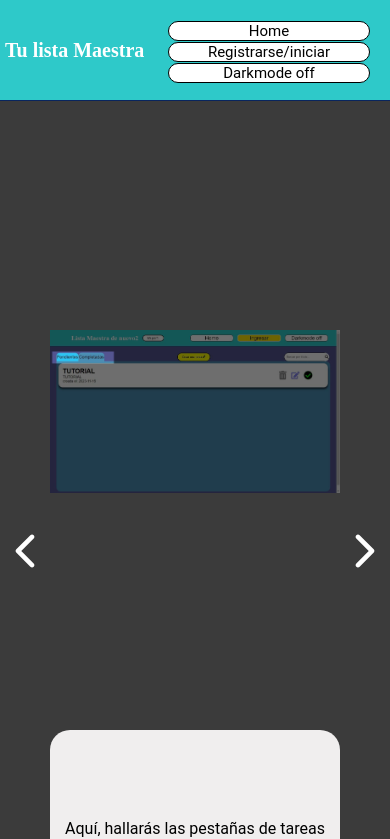
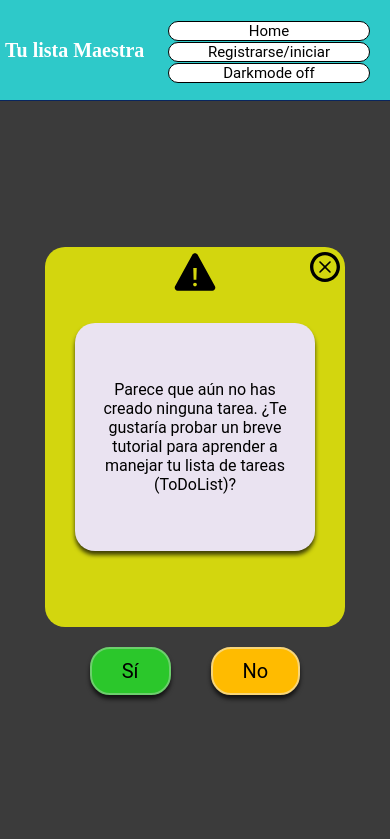
Before and after one commit to jullianjul/ToDoListWithAPI, a React (Vite) app: page /ToDoList/Carousel in a window 390 px wide. Shown: the top 839 px of the page. Built offline with nearby package versions, Linux system fonts and the light colour scheme; a web font is replaced by a local one.

Commit message:
se termino la elaboración del tutorial del ToDoList tanto el responsive como la logica implementandolo en los componentes de todolistfunctions

```diff
--- a/src/Todolistappfunctions/Firsttimetutorial.css
+++ b/src/Todolistappfunctions/Firsttimetutorial.css
@@ -1,3 +1,17 @@
+.exitcarousel{
+    display: flex;
+    justify-content: end;
+    height: 0.0003px;
+}
+.exiticontranslate{
+    margin-right: 10px;
+    margin-top: 10px;
+    font-size: 60px;
+    color: red;
+}
+.exiticontranslate:hover{
+    color: rgb(216, 65, 65);
+}
 .carousel-container-ALL{
     background-color: rgba(0, 0, 0, 0.768);
     height: 90vh;
@@ -38,9 +52,31 @@
     display: flex;
     justify-content: center;
     align-items: center;
+    flex-direction: column;
     text-align: center;
     font-size: 20px;
     padding: 20px;
+}
+.carousel-slide-btn{
+    height: 0.00003px;
+    display: flex;
+    justify-content: center;
+}
+.carousel-slide-btn-btn{
+    transform: translateY(-50px);
+    z-index: 3;
+    background-color: rgb(89, 224, 61);
+    padding: 20px;
+    display: flex;
+    justify-content: center;
+    align-items: center;
+    border-radius: 20px;
+    border: solid 2px rgb(43, 255, 0);
+    box-shadow: 0px 4px 8px rgba(78, 197, 54, 0.7);
+    cursor: pointer;
+}
+.carousel-slide-btn-btn:hover{
+    background-color: rgb(77, 185, 56);
 }
 .Slideimg {
     height: 100%;
@@ -96,4 +132,25 @@
     .carousel-container-ALL{
         height: 108vh;
     }
+    .carousel-slide-btn{
+        height: 30px;
+        display: flex;
+        justify-content: center;
+        background-color: rgba(0, 0, 0, 0.768);
+    }
+    .carousel-slide-btn-btn{
+        transform: translateY(0px);
+        z-index: 3;
+        padding: 10px 20px;
+        display: flex;
+        justify-content: center;
+        align-items: center;
+    }
 }
+.dissapearb0, .dissapearf4{
+    color: rgba(41, 41, 41);
+    cursor: auto;
+}
+.dissapearb0:hover, .dissapearf4:hover{
+    color: rgba(41, 41, 41);
+}
--- a/src/Todolistappfunctions/Firsttimetutorial.jsx
+++ b/src/Todolistappfunctions/Firsttimetutorial.jsx
@@ -8,8 +8,22 @@ import Carousel4thimg from '../../img/Carousel4thimg.jpg'
 import Carousel5thimg from '../../img/Carousel5thimg.jpg'
 import { IoIosArrowBack } from "react-icons/io";
 import { IoIosArrowForward } from "react-icons/io";
+import { useTodoContext } from '../Context/Todolistcontext';
+import { Modalfirsttimetutorial } from './Todomodals/Modalfirsttime';
+import { TiDeleteOutline } from "react-icons/ti";
 
 export const Firsttimetutorial = () => {
+  const {itsfirsttime,setItsFirstTime, } = useTodoContext();
+  const [modalhandler,setModalHandler]=useState(true)
+  const handlecancel = ()=>{
+    setItsFirstTime({
+      ...itsfirsttime,
+      tutorial:false,
+    });
+  }
+  const handlecontinue = ()=>{
+    setModalHandler(false);
+  }
   const [slides] = useState([
     {
       imageUrl: Carousel1stimg,
@@ -30,6 +44,7 @@ export const Firsttimetutorial = () => {
     {
       imageUrl: Carousel5thimg,
       description: 'Estos son los botones relacionados con tus tareas. A través de ellos, puedes realizar las siguientes acciones: eliminar tareas, actualizar el contenido de una tarea (funciona similar al crear tareas) y marcar como completada la tarea que desees.',
+      btn:'Finalizar tutorial'
     },
     // Agrega más objetos para más slides
   ]);
@@ -46,10 +61,15 @@ export const Firsttimetutorial = () => {
 
   return (
     <>
+    {modalhandler ?(<Modalfirsttimetutorial oncancel={handlecancel} oncontinue={handlecontinue}/>)     :      (
+         <>
+         <div className='exitcarousel exiticon'>
+            <TiDeleteOutline onClick={handlecancel} className='exiticontranslate'/>
+         </div>
           <div className='carousel-container-ALL'>
           <div className="carousel-container-firsttime">
-            <div className='Arrow back_container'>
-            <p onClick={handlePrevSlide}><IoIosArrowBack/></p>
+              <div className={'Arrow back_container'+' dissapearb'+currentSlide}>
+              <p onClick={currentSlide==0?null:handlePrevSlide} ><IoIosArrowBack/></p>
               </div>
                   {/* Mostrar el contenido del slide actual */}
                   <div className={`carousel-slide ${slides[currentSlide].imageUrl}`}>
@@ -63,12 +83,21 @@ export const Firsttimetutorial = () => {
                       <div className='description-container'>
                         <p>{slides[currentSlide].description}</p>
                       </div>
+
                   </div>
-            <div className='Arrow forward_container'>
-                  <p onClick={handleNextSlide}><IoIosArrowForward/></p>
+              <div className={'Arrow forward_container'+' dissapearf'+currentSlide}>
+                    <p onClick={currentSlide==4?null:handleNextSlide}><IoIosArrowForward/></p>
               </div>
           </div>
       </div>
+      {currentSlide==4 &&
+              <div className={'carousel-slide-btn'}>
+              <button className={'carousel-slide-btn-btn'} onClick={handlecancel}>{slides[currentSlide].btn}</button>
+           </div>
+      }
+      </>
+    )    }
+
 
     </>
   );
--- a/src/Todolistappfunctions/Todofunctions.jsx
+++ b/src/Todolistappfunctions/Todofunctions.jsx
@@ -8,6 +8,7 @@ import { FaPencil } from "react-icons/fa6";
 import { IoSearchSharp } from "react-icons/io5";
 import { FaEdit,FaCheckCircle,FaTrashAlt } from "react-icons/fa";
 import { useDarkMode } from '../Context/DarkModeContext';
+import { Firsttimetutorial } from './firsttimetutorial';
 
 export const Todofunctions = () => {
   const { darkmode, toggleDarkMode } = useDarkMode();
@@ -39,8 +40,8 @@ export const Todofunctions = () => {
         const todos_amount=response.todos.length
         if(todos_amount===0){
           setItsFirstTime({
-            ...itsfirsttime,
-            firstimemessage:true
+            firstimemessage:true,
+            tutorial:true
           });
         }
       } catch (error) {
@@ -59,6 +60,11 @@ export const Todofunctions = () => {
       await Delete_TODO(_id);
     } catch (error) {
       console.error('Error al borrar el TODO:', error);
+    }
+    if (todos.length==0){
+      setItsFirstTime({
+        firstimemessage:true,
+      });
     }
   };
 
@@ -104,7 +110,7 @@ export const Todofunctions = () => {
 
   return (
     <>
-    {itsfirsttime.firstimemessage && 'papi tu primera vez'}
+    {itsfirsttime.tutorial && <Firsttimetutorial/>}
     {isEditing && <EditForm todo={selectedTodo} onUpdate={handleUpdate} onCancel={() => setIsEditing(false)} />}
       <div className={'contenedortotal'+' contenedortotal'+darkmode}>
         <div>
--- /dev/null
+++ b/src/Todolistappfunctions/Todomodals/Modalfirsttime.css
@@ -0,0 +1,69 @@
+.Modalfirsttime_container_ALL{
+    height: 90vh;
+    background-color: rgba(0, 0, 0, 0.768);
+    display: flex;
+    justify-content: center;
+    align-items: center;
+    flex-direction: column;
+}
+.Modalfirsttime_subcontainer{
+    background-color: rgb(211, 214, 14);
+    height: 50%;
+    width: 30%;
+    display: flex;
+    align-items: center;
+    flex-direction: column;
+    border-radius: 20px;
+    min-width: 300px;
+}
+.Modalfirsttimeexiticon{
+    display: flex;
+    justify-content: space-between;
+    width: 100%;
+    height: 20%;
+}
+.Modalfirsttime_warning{
+    font-size: 50px;
+    transform: translateX(20px);
+}
+.Modalfirsttime_description{
+    height: 60%;
+    background-color: rgb(234, 227, 241);
+    width:80%;
+    padding: 20px;
+    text-align: center;
+    display: flex;
+    justify-content: center;
+    align-items: center;
+    border-radius: 20px;
+    box-shadow: 0px 4px 4px rgba(0, 0, 0, 0.7)
+}
+.Modalfirsttime_buttons{
+    height: 9%;
+    margin-top: 20px;
+
+}
+
+.Modalfirsttime_btn{
+    padding: 10px 30px;
+    margin: 0px 20px;
+    font-size: 20px;
+    border-radius: 20px;
+    box-shadow: 0px 4px 4px rgba(0, 0, 0, 0.7);
+    cursor: pointer;
+}
+
+.Modalfirsttime_cancel{
+    background-color: rgb(255, 187, 0);
+    border: 2px solid rgb(247, 213, 121);
+}
+.Modalfirsttime_cancel:hover{
+    background-color: rgb(233, 211, 153);
+}
+.Modalfirsttime_continue{
+    background-color: rgb(43, 199, 43);
+    border: 2px solid rgb(109, 207, 109);
+}
+.Modalfirsttime_continue:hover{
+    background-color: rgb(157, 228, 157);
+}
--- /dev/null
+++ b/src/Todolistappfunctions/Todomodals/Modalfirsttime.jsx
@@ -0,0 +1,32 @@
+import React, { useState } from 'react';
+import { IoIosArrowBack } from "react-icons/io";
+import { IoIosArrowForward } from "react-icons/io";
+import { useTodoContext } from '../../Context/Todolistcontext';
+import './Modalfirsttime.css'
+import { TiDeleteOutline } from "react-icons/ti";
+import { IoIosWarning } from "react-icons/io";
+
+export const Modalfirsttimetutorial = ({oncancel,oncontinue}) => {
+
+  return (
+    <>
+    <div className='Modalfirsttime_container_ALL'>
+        <div className='Modalfirsttime_subcontainer'>
+            <div className='Modalfirsttimeexiticon'>
+                <br />
+                <IoIosWarning className='Modalfirsttime_warning'/>
+                <TiDeleteOutline className='exiticon' onClick={oncancel}/>
+            </div>
+            <div className='Modalfirsttime_description'>
+                <p>Parece que aún no has creado ninguna tarea. ¿Te gustaría probar un breve tutorial para aprender a manejar tu lista de tareas (ToDoList)?</p>
+            </div>
+        </div>
+        <div className='Modalfirsttime_buttons'>
+        <button onClick={oncontinue} className='Modalfirsttime_btn Modalfirsttime_continue'>Sí</button>
+            <button onClick={oncancel} className='Modalfirsttime_btn Modalfirsttime_cancel'>No</button>
+        </div>
+    </div>
+
+    </>
+  );
+};
```
Lines whose indentation alone changed are shown as unchanged.
